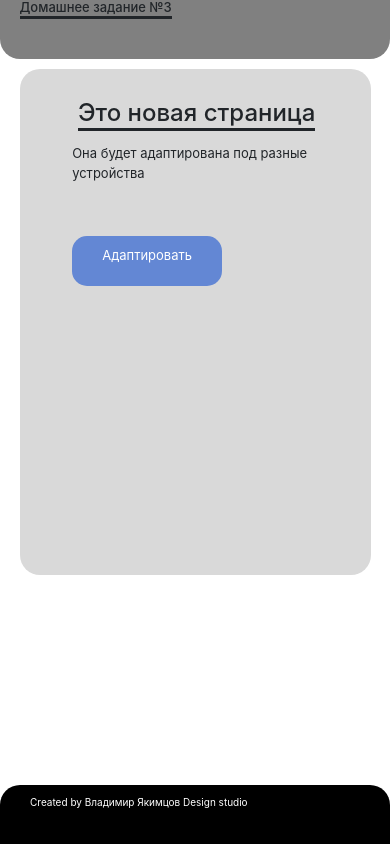
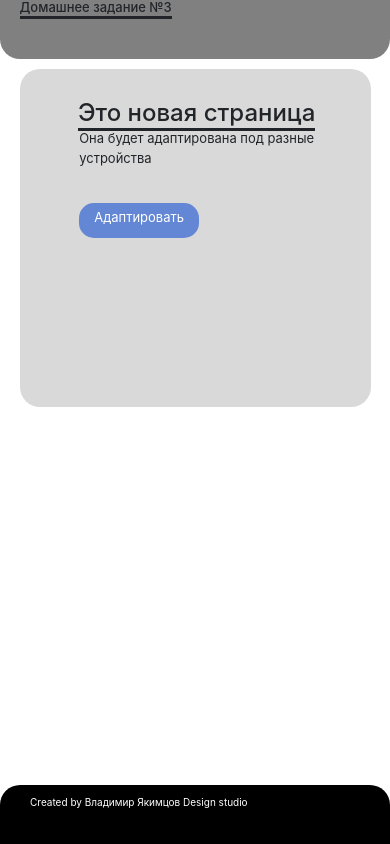
Before and after one commit to VolF8/Lesson-4, a plain HTML site: page Lesson 4/index.html in a window 390 px wide. Drawn offline with nearby package versions, Linux system fonts and the light colour scheme.

Commit message:
Add files via upload

```diff
--- a/Lesson 4/css/css-dectop.css
+++ b/Lesson 4/css/css-dectop.css
@@ -8,7 +8,7 @@
 	}
 	#mid{
 		width: 90%;
-		height: 60%;
+		height: 40%;
 		margin-left: 5%;
 		margin-right: 5%;
 	}
@@ -16,10 +16,10 @@
 		font-size: x-large;
 		margin-left: 10%;
 	}
-	p {
+	#adaptation {
 		font-size: small;
-		margin-left: 11%;
-		margin-top: 50px;
+		margin-left: 17%;
+		padding-top: 60px;
 	}
 	#button {
 		width: 120px;
@@ -27,7 +27,7 @@
 		padding: 5px 10px;
 		font-size: small;
 		margin-top: 10%;
-		margin-left: 10%;
+		margin-left: 17%;
 	}
 	#bottom {
 		position: fixed;
--- a/Lesson 4/css/css.css
+++ b/Lesson 4/css/css.css
@@ -28,10 +28,10 @@ section {
 	position: absolute;
 }
 p {
-	padding-top: 75px;
+	padding-top: 80px;
 	margin-left: 15%;
 }
-#button {
+.button1 {
 	width: 150px;
 	height: 50px;
 	background-color: rgb(99, 135, 212);
@@ -39,7 +39,6 @@ p {
 	border-radius: 15px;
 	text-align: center;
 	padding: 10px 20px;
-	text-decoration: none;
 	margin-left: 15%;
 	margin-top: 15%;
 }
--- a/Lesson 4/index.html
+++ b/Lesson 4/index.html
@@ -16,10 +16,10 @@
 			<h1 id="newlist">
 				Это новая страница
 			</h1>
-			<p class="adaptation">Она будет адаптирована под разные <br>устройства</p>
+			<p id="adaptation">Она будет адаптирована под разные <br>устройства</p>
 		</div>
-		<div id="button">
-			<span>Адаптировать</span>
+		<div id="button" class="button1">
+			Адаптировать
 		</div>
 	</section>
 	<footer id="bottom">
```
